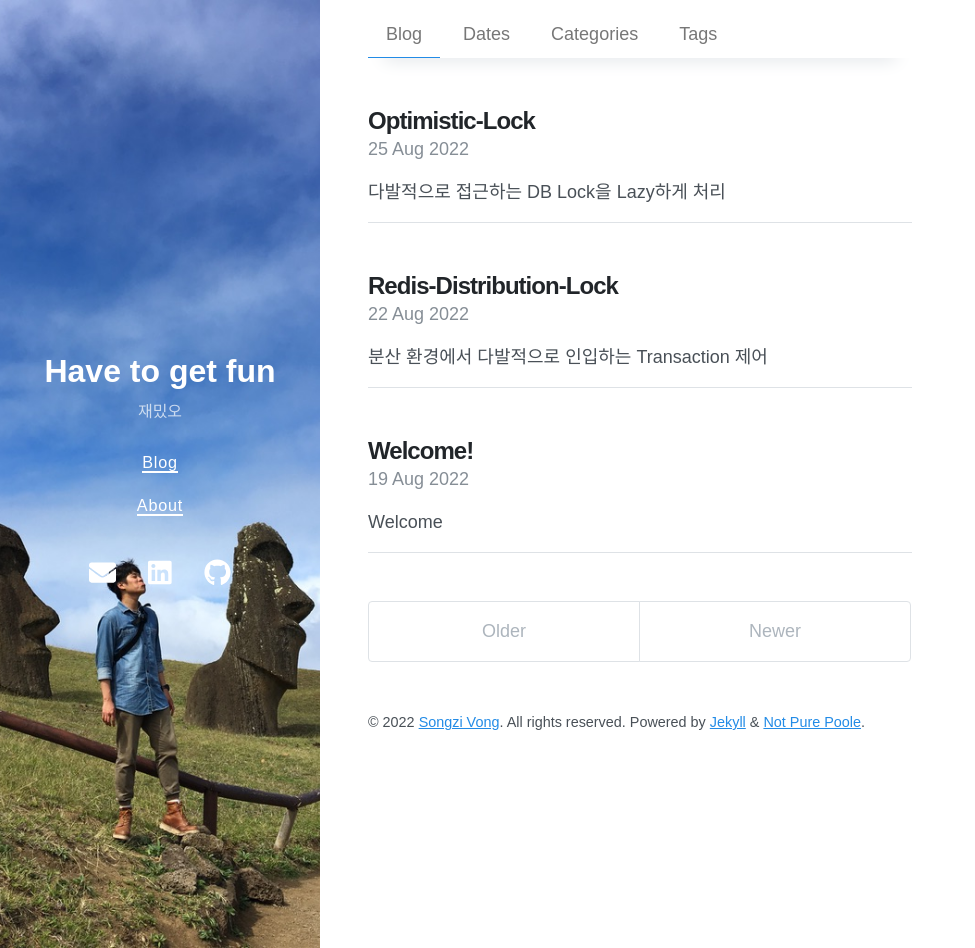
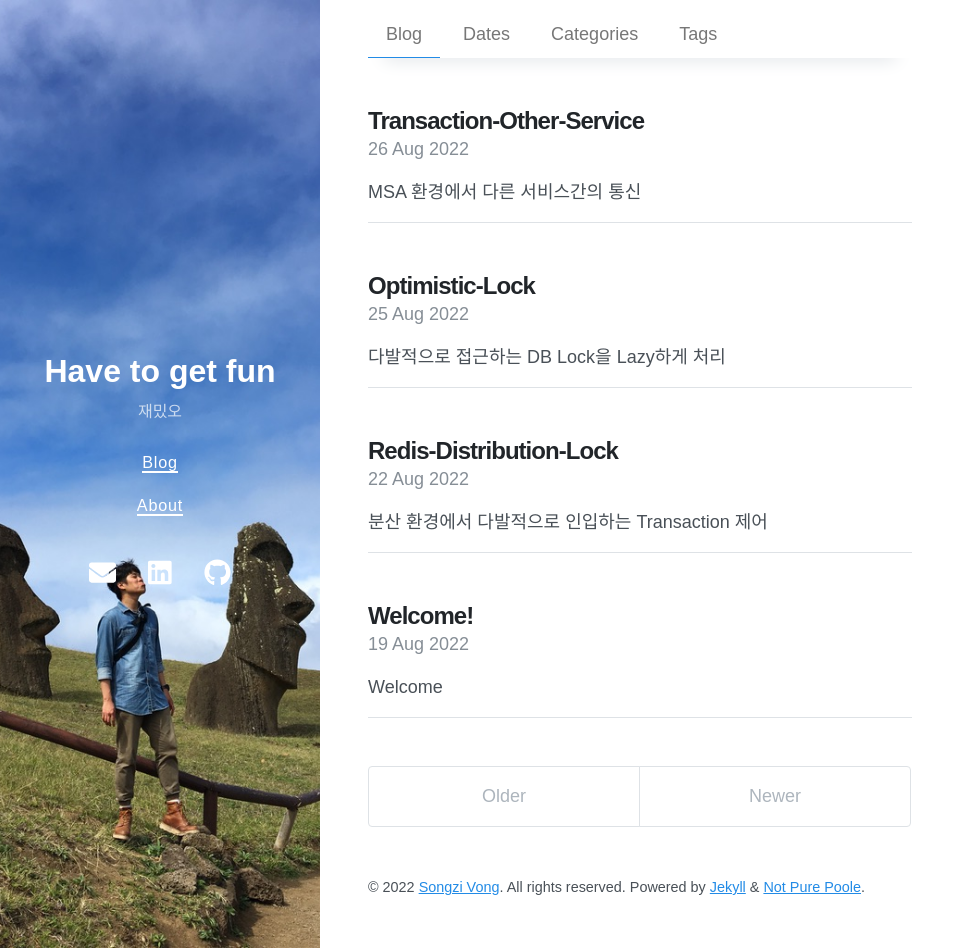
Before and after one commit to LeeJyeon/LeeJyeon.github.io, a Jekyll site: the page built from index.html, in a window 1280 px wide and 948 px high. Shown: the whole window, without its empty margins (0-975 px from the left). Built offline with Jekyll 4.4.1, drawn with Linux system fonts in a browser that asks for light colours; nearby versions of some CDN libraries; the list of posts is cut into pages by our own code; part of the change alters nothing that is shown.

Commit message:
Transaction-Other-Service

```diff
--- /dev/null
+++ b/_posts/MSA/2022-08-26-Transaction-Other-Service.md
@@ -0,0 +1,75 @@
+---
+layout: post
+title: Transaction-Other-Service
+categories:
+  - MSA
+tags:
+- MSA
+- Transaction
+date: 2022-08-26
+toc: true
+comment: true
+
+
+---
+
+MSA 환경에서 다른 서비스간의 통신
+{: .message}
+
+## 설명
+
+MSA 환경에서는 각 서비스에 Connection 되어 있는 DB 도 다르다.
+
+서비스간의 데이터 결합이 완전이 끊긴 상태
+
+클라이언트 요청을 처리하기 위해서, 다른 서비스의 데이터 조회나 처리 또한 필요할 수 있다.
+
+- **반드시 처리되어야 할 경우**
+
+1. 일반적인 API 호출을 통해 조회, 처리 요청한다.
+2. API G/W 등의 layer 를 통할 수 있으므로 성능 저하 등의 문제가 발생 가능하다.
+3. 특정 컨테이너 등을 **Service Mesh** 라는 G/W 성격의 플랫폼을 통해 보완가능해보인다. [Istio(Service Mesh)](https://www.redhat.com/ko/topics/microservices/what-is-istio)
+
+- **즉시 처리까지는 필요없는 경우**
+
+1. 주로 다른 서비스의 데이터를 참조할 때 사용
+2. 데이터 변경시점의 Event 정보를 사전에 적재
+3. 클라이언트의 요청에 **_2._**의 데이터를 참조해 해결
+
+
+## Sequence Diagram
+
+![Transaction-Other-Service](/assets/img/Access to Other Boundary Context.png)
+
+## 주의
+
+두 가지 방법의 Trade-Off 가 있기 때문에, 비즈니스나 요청에 따라 구현할 필요가 있어보인다.
+
+### 반드시 처리되어야 할 경우
+
+* 장점😃
+  * 서비스간의 데이터 정합성이 보장될 수 있다
+* 단점🧐
+  * MSA 임에 불구하고, 서비스간의 의존성이 발생할 수 있다 (물론 비즈니스 처리 수준에서)
+  * 마찬가지로 Time out, 장애전파 등의 이슈가 발생가능하다!
+
+### 즉시 처리까지는 필요없는 경우
+
+* 장점😃
+  * 클라이언트의 요청을 서비스 단독으로 처리가능하다!
+  * 속도도 당연히 빠를것이여..
+
+* 단점🧐
+  * 개발이 너무 어렵다..(어렵다기보다 귀찮은 부분이 많아진다.)
+  * 데이터 복제에 따른 스토리지 비용이 수반된다
+  * Data Sync 처리와, 클라이언트 요청의 시점에 따라 다른 결과값이 나올 수 있다
+
+🤨 단순히 생각해보면
+
+데이터 변경이 자주 없는 경우  → **"즉시 처리까지는 필요없는 경우"**
+
+아니라면 → **"반드시 처리되어야 하는 경우"**로 실시간으로 처리해도 되지 않을까??..
+
+서비스를 독립적인 비즈니스 운영이 가능하게끔 분리가 불가능하다면, 위의 케이스를 적절하게 섞어서 처리할 수 밖에 없어 보인다...
+
+ _일단 해보면서, 많이 쓰이는 데이터라면 가져와서 보관하도록 해보자..~~무책임해도 어쩔 수 없다~~_
--- a/_sass/_variables.scss
+++ b/_sass/_variables.scss
@@ -26,7 +26,7 @@
   --blue-400: #4dabf7;
   --yellow-100: #fff3bf;
 
-  --body-font: -apple-system, BlinkMacSystemFont, "Nanum Gothic", Roboto, "Helvetica Neue", Arial, "Noto Sans", sans-serif, "Apple Color Emoji", "Segoe UI Emoji", "Segoe UI Symbol", "Noto Color Emoji";
+  --body-font: -apple-system, BlinkMacSystemFont, "Segoe UI", Roboto, "Helvetica Neue", Arial, "Noto Sans", sans-serif, "Apple Color Emoji", "Segoe UI Emoji", "Segoe UI Symbol", "Noto Color Emoji";
   --body-font-size: 18px;
   --body-line-height: 1.5;
   --body-color: var(--gray-700);
```
Also changed, not shown: assets/img/Access to Other Boundary Context.png (added), 2 other files.
